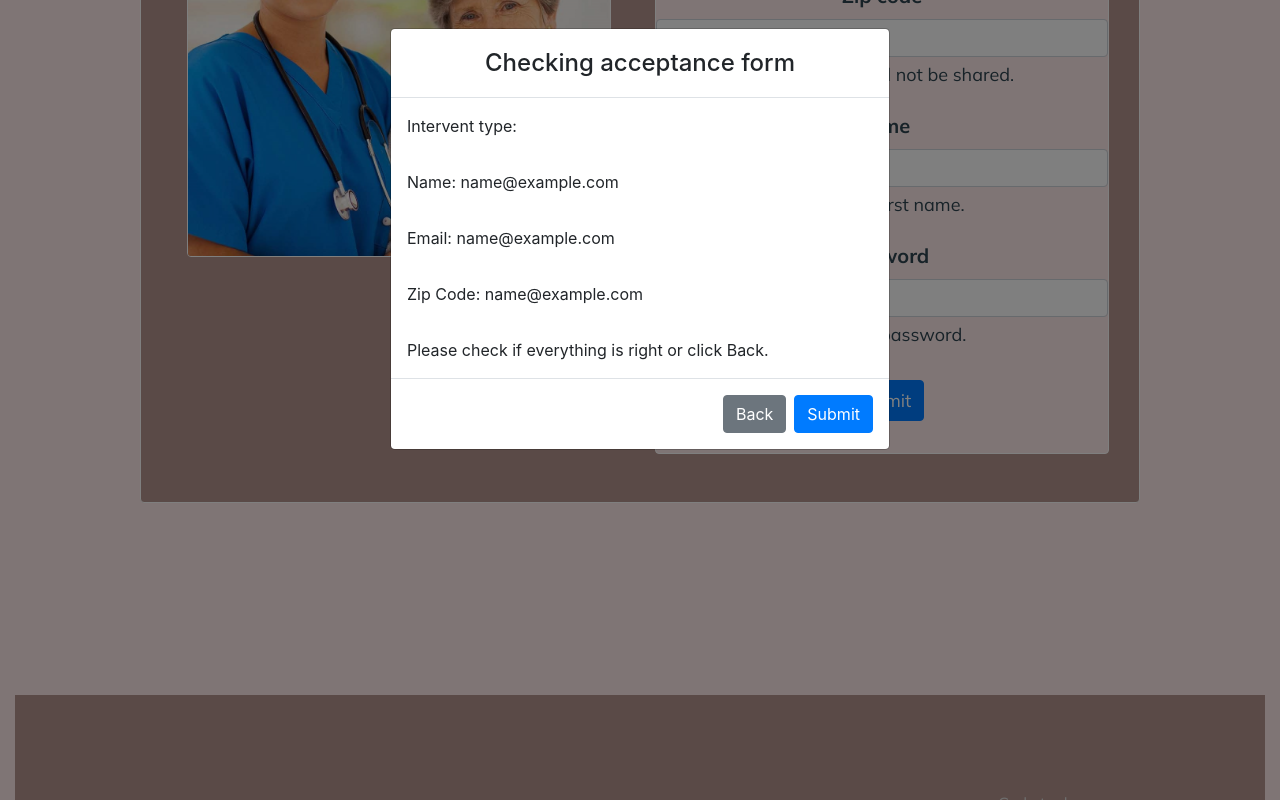
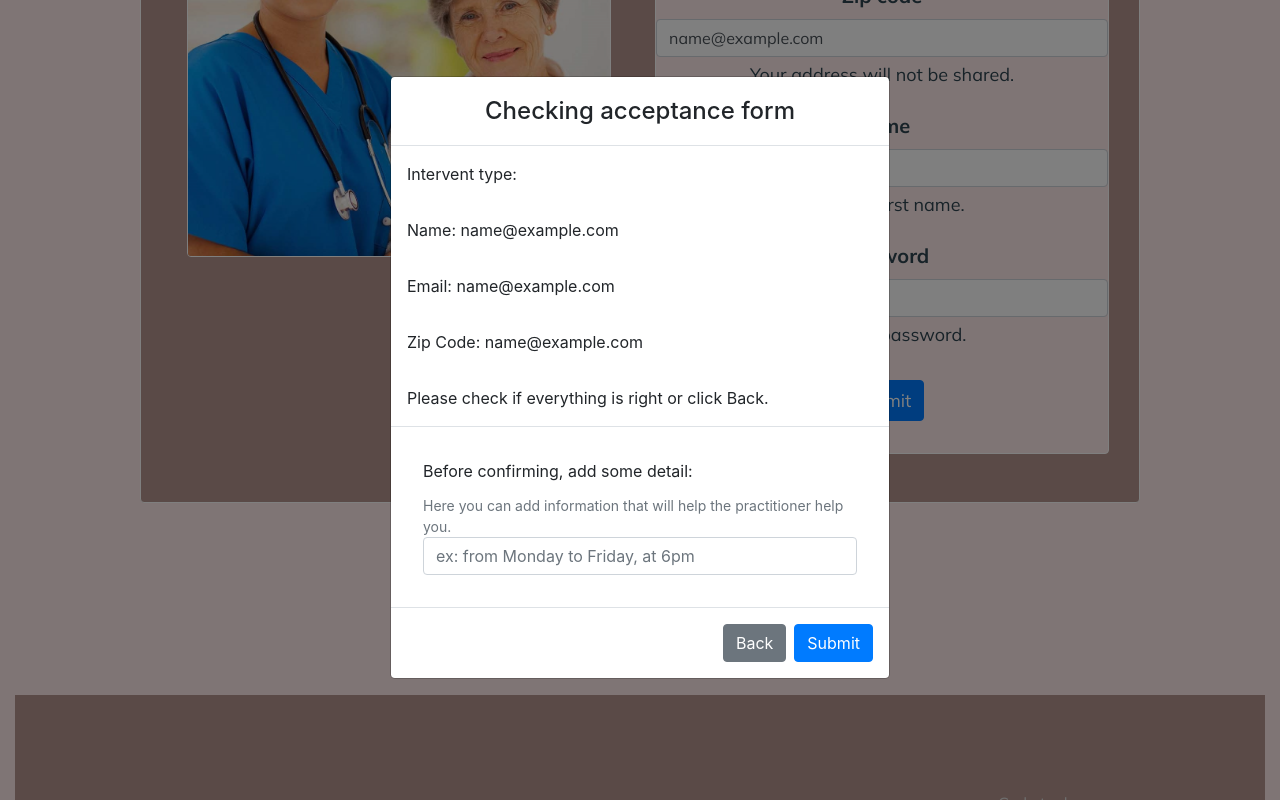
Before and after one commit to marcosaccarola/Health-Advantage, a React (Create React App) app: page / in a window 1280 px wide. Both pictures are taken after typing "name@example.com", "name@example.com", "name@example.com", "Sample123" into the empty fields and a click on the button "Submit". Shown: the part 2040-2840 px from the top of the page. Built offline with nearby package versions, Linux system fonts and the light colour scheme; no server answers; grey boxes are pictures that could not be loaded.

Commit message:
modal with moreInfo

```diff
--- a/src/components/0010-HomeForm.jsx
+++ b/src/components/0010-HomeForm.jsx
@@ -30,12 +30,55 @@ const HomeForm=({setCurrentUser})=>{
         setReqBody({'intervention':intervention,'email':email,'zipcode':zipCode,'firstName':name,'password':pw})
         isModalOpen===false?setIsModalOpen(true):setIsModalOpen(false)
     }
+    const[info,setInfo]=useState()
+    const handleChangeInfo=(e)=>{
+        setInfo(e.target.value)
+    }
     const registerUserAndIntervention=()=>{
+        setReqBody({'intervention':intervention,'email':email,'zipcode':zipCode,'firstName':name,'password':pw,'moreInfo':info})
         registerPatient({reqBody,setCurrentUser})
     }
 
     return(
         <>
+            {reqBody&&
+            <Modal
+                show={isModalOpen}
+                onHide={handleModal}
+                className='mt-5'
+                >
+                <Modal.Header className='justify-content-center'>
+                    <Modal.Title>Checking acceptance form</Modal.Title>
+                </Modal.Header>
+                <Modal.Body>Intervent type: {reqBody.intervention}</Modal.Body>
+                <Modal.Body>Name: {reqBody.firstName}</Modal.Body>
+                <Modal.Body>Email: {reqBody.email}</Modal.Body>
+                <Modal.Body>Zip Code: {reqBody.zipcode}</Modal.Body>
+                <Modal.Body>Please check if everything is right or click Back.</Modal.Body>
+                <Modal.Footer>
+                    <Modal.Body>
+                        <Form>
+                            <Form.Group className="" controlId="formBasicEmail">
+                                <Form.Label>Before confirming, add some detail:</Form.Label>
+                                <Form.Text className="text-muted">
+                                    Here you can add information that will help the practitioner help you.
+                                </Form.Text>
+                                <Form.Control type="text" placeholder="ex: from Monday to Friday, at 6pm" onChange={(e)=>handleChangeInfo(e)} />
+                            </Form.Group>
+                        </Form>
+                    </Modal.Body>
+                </Modal.Footer>
+                <Modal.Footer>
+                    <Button variant="secondary" onClick={handleModal}>
+                    Back
+                    </Button>
+                    <Button variant="primary" onClick={registerUserAndIntervention}>
+                    Submit
+                    </Button>
+                </Modal.Footer>
+            </Modal>
+            }
+
             <Form className='my-3'>
 
                 <Form.Group className="mb-3" controlId="formBasicEmail">
@@ -140,29 +183,6 @@ const HomeForm=({setCurrentUser})=>{
 
             </Form>
 
-            {reqBody&&
-            <Modal
-                show={isModalOpen}
-                onHide={handleModal}
-                >
-                <Modal.Header className='justify-content-center'>
-                    <Modal.Title>Checking acceptance form</Modal.Title>
-                </Modal.Header>
-                <Modal.Body>Intervent type: {reqBody.intervention}</Modal.Body>
-                <Modal.Body>Name: {reqBody.firstName}</Modal.Body>
-                <Modal.Body>Email: {reqBody.email}</Modal.Body>
-                <Modal.Body>Zip Code: {reqBody.zipcode}</Modal.Body>
-                <Modal.Body>Please check if everything is right or click Back.</Modal.Body>
-                <Modal.Footer>
-                    <Button variant="secondary" onClick={handleModal}>
-                    Back
-                    </Button>
-                    <Button variant="primary" onClick={registerUserAndIntervention}>
-                    Submit
-                    </Button>
-                </Modal.Footer>
-            </Modal>
-            }
         </>
     )
 }
--- a/src/utilities/fetches.js
+++ b/src/utilities/fetches.js
@@ -24,7 +24,7 @@ export const registerPatient=async({reqBody,setCurrentUser})=>{
     }
 }
 export const postIntervention=async({reqBody,patient,setCurrentUser})=>{
-    const interventionBody={'userId':patient._id,'interventionRequested':reqBody.intervention,'zipcode':reqBody.zipcode}
+    const interventionBody={'userId':patient._id,'interventionRequested':reqBody.intervention,'zipcode':reqBody.zipcode,'moreInfo':reqBody.moreInfo}
     try {
         const responsePostIntervention=await fetch(INTERVENTIONS_URL,
             {
```
